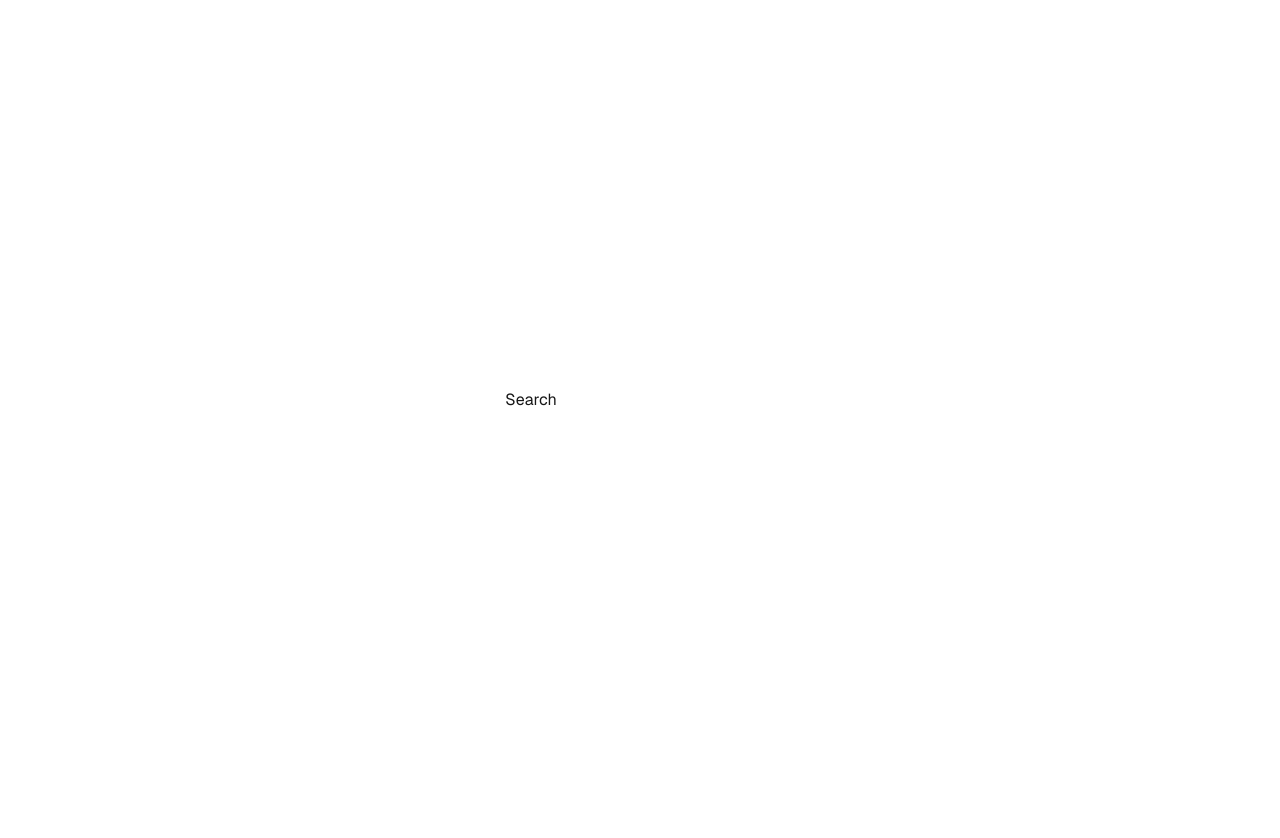
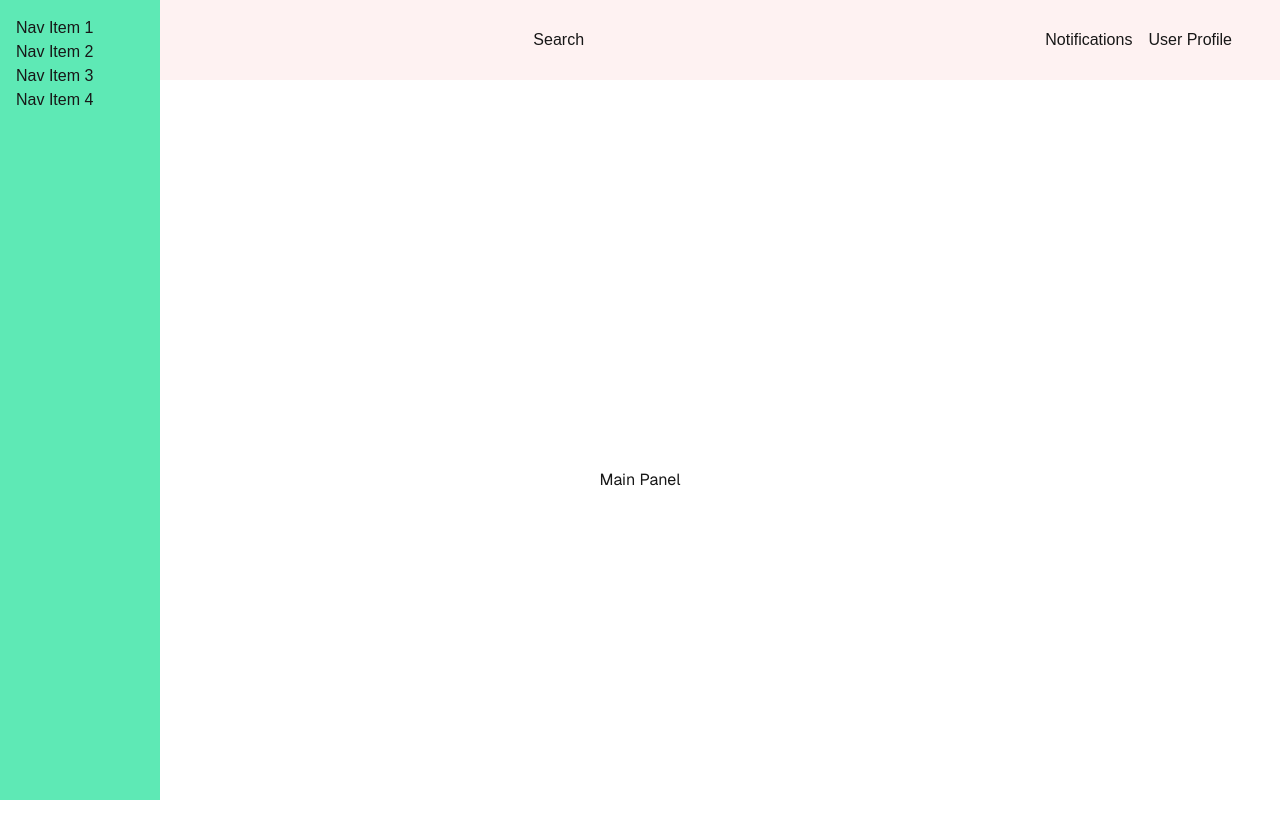
Before and after one commit to SofPan/bookclub, a Next.js app in the folder client/: page / in a window 1280 px wide. Shown: the top 838 px of the page. Before the commit the page ends 800 px from the top, so only its background shows below. Built offline with nearby package versions, Linux system fonts and the light colour scheme.

Commit message:
set nav and header layout

```diff
--- a/client/src/app/page.tsx
+++ b/client/src/app/page.tsx
@@ -1,17 +1,20 @@
 'use client'
 
-import Search from "@/components/Search/Search";
+import Header from "@/components/Header/Header";
 
 export default function Home() {
 
   return (
+    <>
+    <Header />
     <div className="font-sans grid grid-rows-[20px_1fr_20px] items-center justify-items-center min-h-screen p-8 pb-20 gap-16 sm:p-20">
       <main className="flex flex-col gap-[32px] row-start-2 items-center sm:items-start">
-        <Search />
+        <h1>Main Panel</h1>
       </main>
       <footer className="row-start-3 flex gap-[24px] flex-wrap items-center justify-center">
 
       </footer>
     </div>
+    </>
   );
 }
--- /dev/null
+++ b/client/src/components/Header/Header.tsx
@@ -0,0 +1,13 @@
+import Nav from "../Nav/Nav";
+import TopBar from "./TopBar";
+
+const Header = () => {
+  return(
+    <header className="flex">
+      <Nav />
+      <TopBar />
+    </header>
+  )
+}
+
+export default Header;
--- /dev/null
+++ b/client/src/components/Header/TopBar.tsx
@@ -0,0 +1,15 @@
+import Search from "../Search/Search"
+
+const TopBar = () => {
+  return(
+    <section className="w-screen h-1/10 bg-red-50 flex justify-end items-center py-5">
+      <Search />
+      <div className="w-1/4 text-right px-10">
+        <button className="m-2">Notifications</button>
+        <button className="m-2">User Profile</button>
+      </div>
+    </section>
+  )
+}
+
+export default TopBar;
--- /dev/null
+++ b/client/src/components/Nav/Nav.tsx
@@ -0,0 +1,16 @@
+const Nav = () => {
+  return(
+    <aside className="w-1/8 h-screen bg-emerald-300 fixed p-4">
+      <nav aria-label="Main sidebar navigation">
+        <ul>
+          <li>Nav Item 1</li>
+          <li>Nav Item 2</li>
+          <li>Nav Item 3</li>
+          <li>Nav Item 4</li>
+        </ul>
+      </nav>
+    </aside>
+  )
+}
+
+export default Nav;
--- a/client/src/components/Search/Search.tsx
+++ b/client/src/components/Search/Search.tsx
@@ -96,7 +96,7 @@ const Search = () => {
   }
 
   return(
-    <div>
+    <div className="w-1/3">
       <div>
         <form onSubmit={handleSubmit}>
           <label>Search</label>
```
